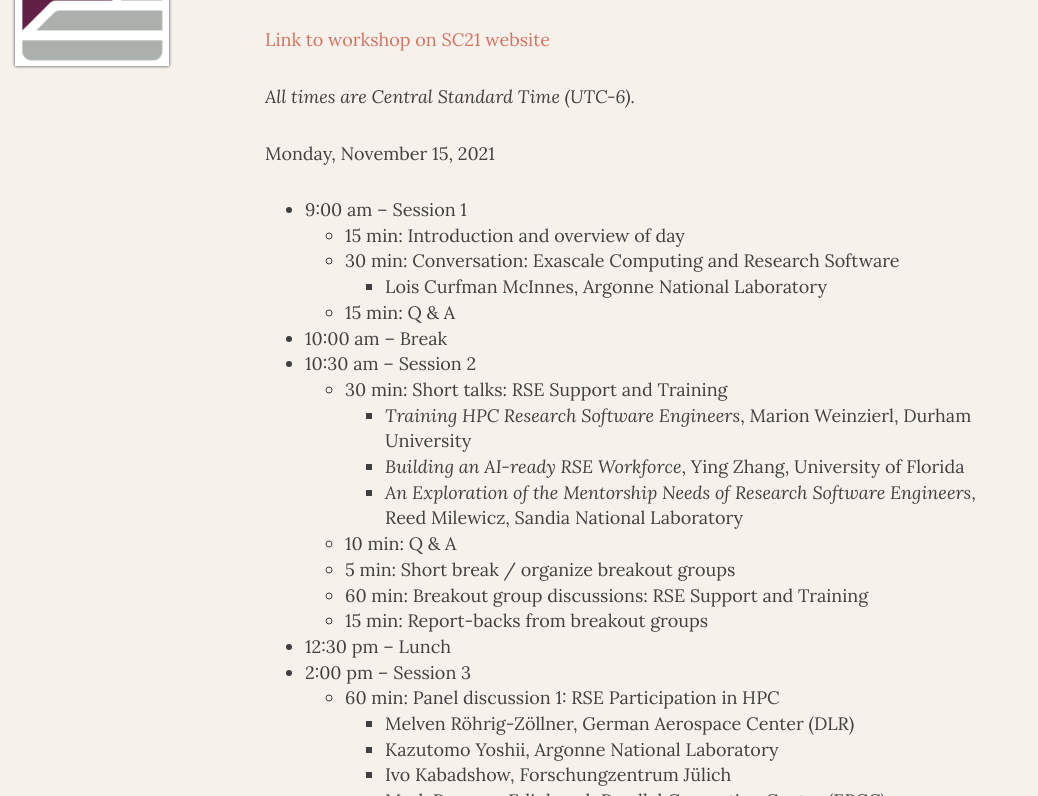
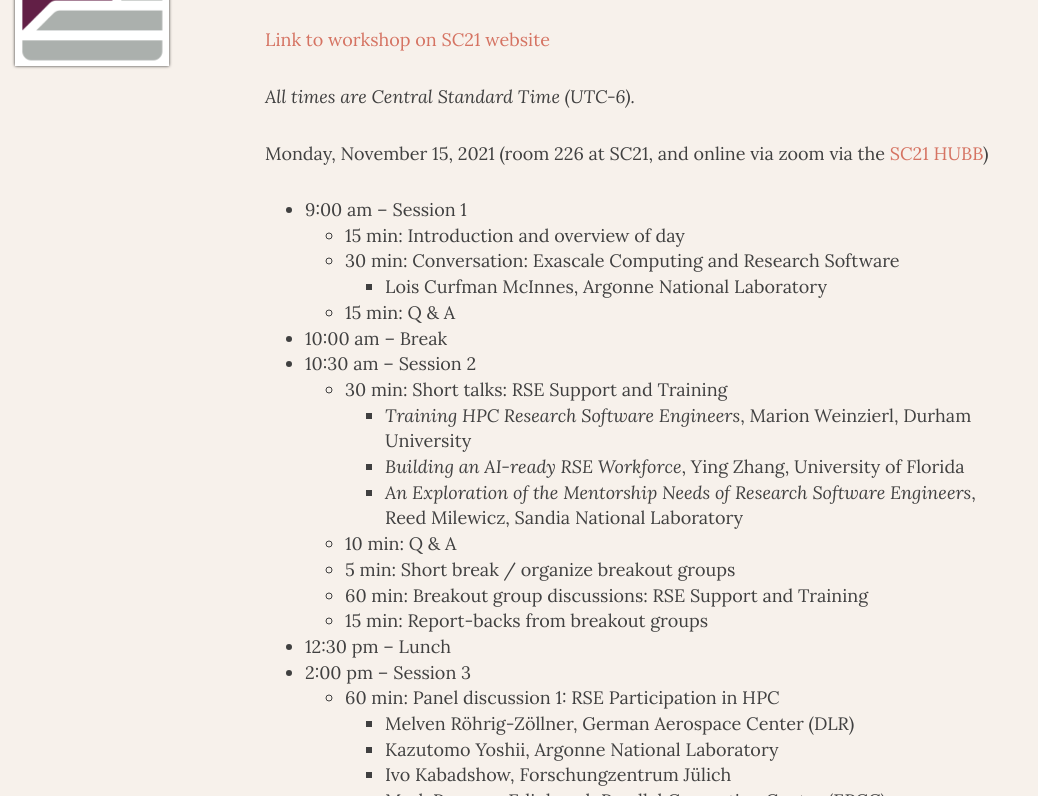
Before and after one commit to USRSE/rse-hpc-2021, a Jekyll site: the page built from pages/agenda.md, in a window 1280 px wide and 900 px high, cut to the strip 104-900 px from the top of the window. Shown: the whole strip, without its empty margins (0-1038 px from the left). Built offline with Jekyll 4.4.1, drawn with Linux system fonts in a browser that asks for light colours; nearby versions of some CDN libraries.

Commit message:
adding local info

```diff
--- a/pages/agenda.md
+++ b/pages/agenda.md
@@ -8,7 +8,7 @@ permalink: /agenda/
 
 *All times are Central Standard Time (UTC-6).*
 
-Monday, November 15, 2021
+Monday, November 15, 2021 (room 226 at SC21, and online via zoom via the [SC21 HUBB](http://sc21.hubb.me))
 
 - 9:00 am – Session 1
     - 15 min: Introduction and overview of day
```
